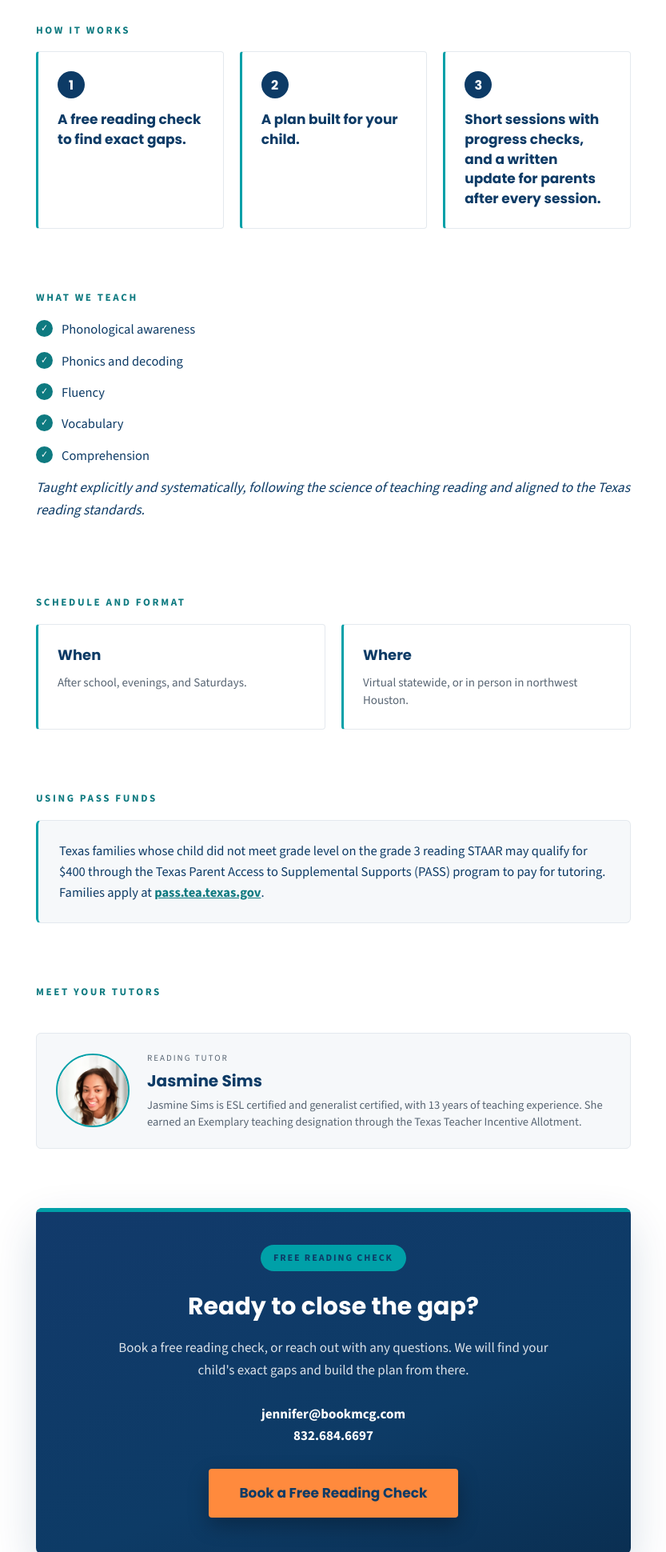
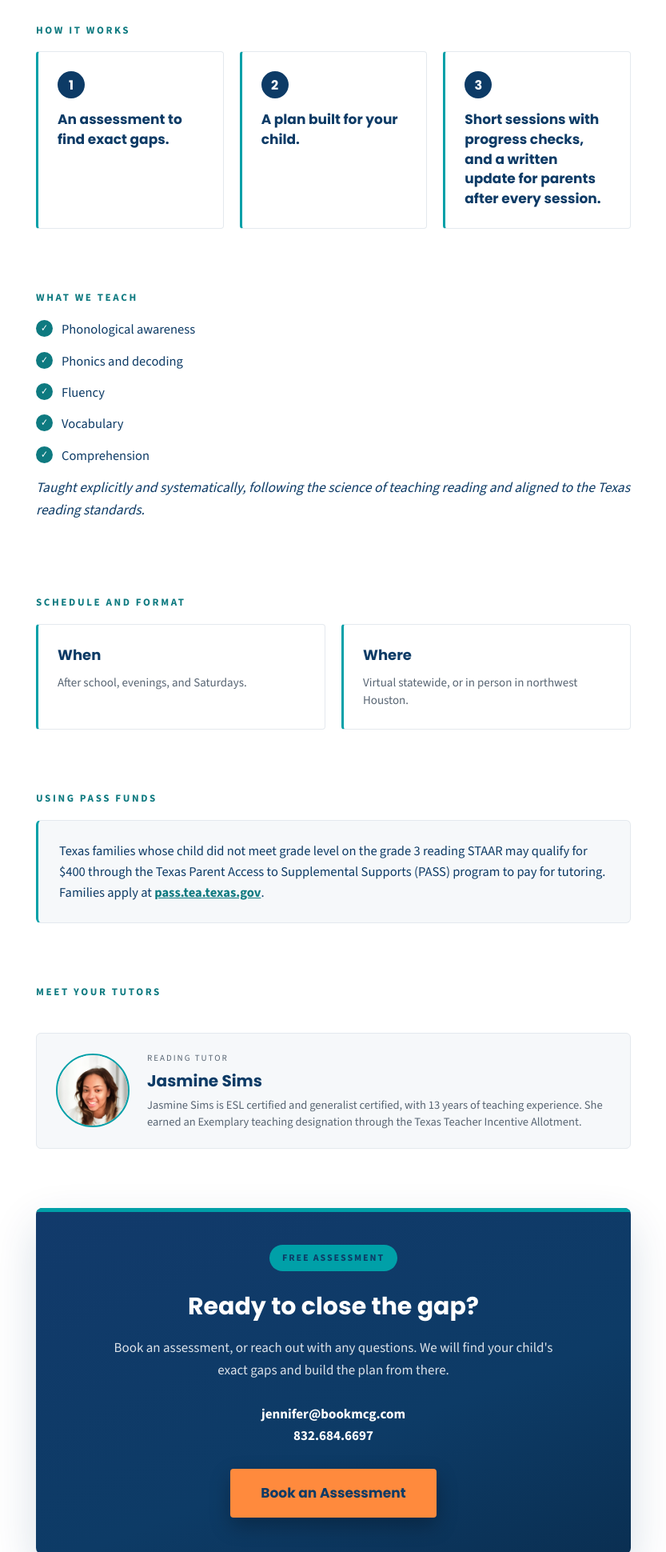
Before and after one commit to infojennifermurchison-del/bookmcg, a plain HTML site: page reading.html in a window 1280 px wide. Shown: the part 860-2800 px from the top of the page at 80% size, without its empty margins (223-1056 px from the left). Drawn offline with nearby package versions, Linux system fonts and the light colour scheme.

Commit message:
Reading page: change booking CTA to 'Book an Assessment'
Co-Authored-By: Claude Opus 4.8 <noreply@anthropic.com>
Claude-Session: https://claude.ai/code/session_01Pff93i84n3PAyLtzburqKA

```diff
--- a/reading.html
+++ b/reading.html
@@ -30,7 +30,7 @@
 
 <!-- ============================================================
      BOOKING_URL: paste your real scheduling link between the quotes.
-     Both "Book a Free Reading Check" buttons on this page use it.
+     Both "Book an Assessment" buttons on this page use it.
      ============================================================ -->
 <script>
   const BOOKING_URL = "https://calendar.app.google/5Y6oyXd2KMTa4vSKA";
@@ -56,7 +56,7 @@
       <a class="nav-link" href="trainings.html">Trainings</a>
       <a class="nav-link" href="reading.html">Tutorials and Skills Training</a>
       <a class="nav-link" href="about.html">About</a>
-      <a class="header-cta" data-book href="#" target="_blank" rel="noopener">Book a Free Reading Check &rarr;</a>
+      <a class="header-cta" data-book href="#" target="_blank" rel="noopener">Book an Assessment &rarr;</a>
     </nav>
   </div>
 </header>
@@ -74,7 +74,7 @@
         grade 4, virtual and in person in northwest Houston.
       </p>
       <div class="hero-btn-wrap">
-        <a class="btn-hero" data-book href="#" target="_blank" rel="noopener">Book a Free Reading Check</a>
+        <a class="btn-hero" data-book href="#" target="_blank" rel="noopener">Book an Assessment</a>
       </div>
     </div>
   </section>
@@ -98,7 +98,7 @@
       <div class="rt-steps">
         <div class="rt-step">
           <span class="num">1</span>
-          <h3>A free reading check to find exact gaps.</h3>
+          <h3>An assessment to find exact gaps.</h3>
         </div>
         <div class="rt-step">
           <span class="num">2</span>
@@ -185,14 +185,14 @@
   <section class="section" id="book">
     <div class="wrap-narrow">
       <div class="cta-card">
-        <span class="price-tag">Free reading check</span>
+        <span class="price-tag">Free assessment</span>
         <h2>Ready to close the gap?</h2>
-        <p>Book a free reading check, or reach out with any questions. We will find your child's exact gaps and build the plan from there.</p>
+        <p>Book an assessment, or reach out with any questions. We will find your child's exact gaps and build the plan from there.</p>
         <p class="rt-contact">
           <a href="mailto:jennifer@bookmcg.com">jennifer@bookmcg.com</a><br />
           <a href="tel:+18326846697">832.684.6697</a>
         </p>
-        <a class="btn-book" data-book href="#" target="_blank" rel="noopener">Book a Free Reading Check</a>
+        <a class="btn-book" data-book href="#" target="_blank" rel="noopener">Book an Assessment</a>
       </div>
       <a class="back-link" href="index.html">&larr; Back to home</a>
     </div>
```
